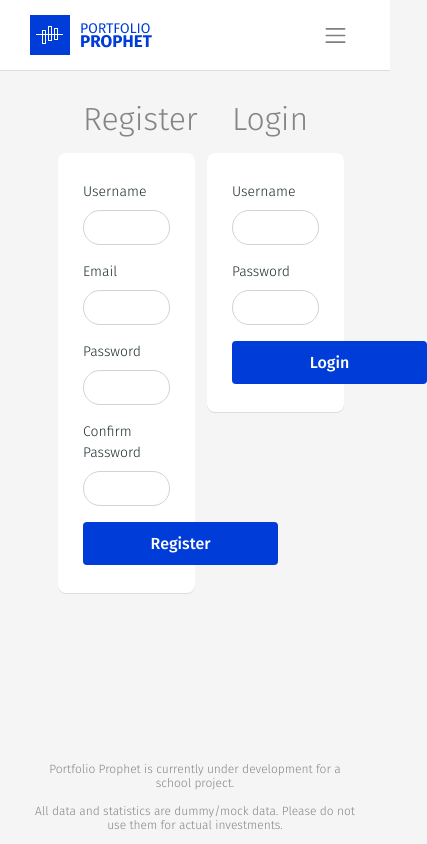
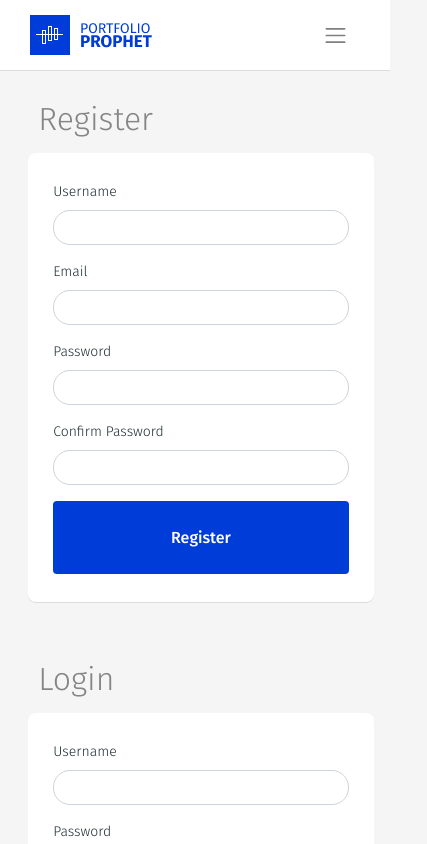
Before and after one commit to brianlimkc/Portfolio_Prophet_FrontEnd, a React (Create React App) app: page /login in a window 390 px wide. Shown: the top 844 px of the page, 427 px wide, since content can reach past the window. Built offline with nearby package versions, Linux system fonts and the light colour scheme; no server answers.

Commit message:
fix some styling issues

```diff
--- a/src/components/dashboard/Settings.js
+++ b/src/components/dashboard/Settings.js
@@ -6,7 +6,7 @@ function Settings() {
     return (
         <>
             <h1>Settings</h1>
-            <Row className="mb-4 no-gutters">
+            <Row className="mb-4 no-gutters dash-card-block">
                 <Col className="col-12 card">
                     <Form>
                         <Form.Group controlId="settingsUsername">
--- a/src/components/dashboard/Watchlist.js
+++ b/src/components/dashboard/Watchlist.js
@@ -31,7 +31,7 @@ function Watchlist({allStocks}) {
                     <DashTable />
                 </Col>
                 <Col className="col-12 col-xl-6">
-                    <DashTable topFive={topFive} />
+                    <DashTable recoStocks="true" topFive={topFive} />
                 </Col>
             </Row>
         </>
--- a/src/components/dashboard/common/DashTable.js
+++ b/src/components/dashboard/common/DashTable.js
@@ -1,11 +1,11 @@
 import React from 'react';
 import {NavLink} from "react-router-dom";
 
-function DashTable({topFive}) {
+function DashTable({topFive, recoStocks}) {
 
     return (
         <div className="d-flex flex-column dash-card-block">
-            <div className="list--title">Watch List</div>
+            <div className="list--title">{recoStocks === "true" ? "Recommended Stocks" : "Watch List" }</div>
             <div className="card forecast-data-table list--value mr-0">
                 <table>
                     <thead>
@@ -27,7 +27,7 @@ function DashTable({topFive}) {
                             <td data-label="% Change" className={`${(stock.price_change.toString().charAt(0) == "-") ? "red" : "green"}`}>{stock.percent_change}%</td>
                             <td data-label="Volume Transacted">{stock.volume}</td>
                             <td data-label="Prediction" className={`${stock.yhat_30_advice == "BUY" && "green"} ${stock.yhat_30_advice == "HOLD" && "orange"}  ${stock.yhat_30_advice == "SELL" && "red"}`}>{stock.yhat_30_advice}</td>
-                            <td data-label="Actions"><span className="material-icons"><span className="material-icons-outlined">close </span><span
+                            <td><span className="material-icons"><span className="material-icons-outlined">close </span><span
                                 className="material-icons-outlined">playlist_add</span><span className="material-icons-outlined">add</span></span> </td>
                         </tr>
                     ))}
--- a/src/components/website/Details.js
+++ b/src/components/website/Details.js
@@ -69,18 +69,18 @@ function Details({dashboard}) {
     }
 
     return (
-        <div className="section details">
+        <div className={`section details ${dashboard === "true" && "dash-card-block"}`}>
             <Row className="no-gutters justify-content-center">
                 <Col className={`d-flex align-items-center mb-5 ${dashboard === "true" ? "col-12 col-sm-8 col-md-6" : "col-11 col-sm-7 col-md-8"}`}><h2>{stockDetail.name} ({stockDetail.symbol})</h2></Col>
-                <Col className={`d-flex justify-content-start justify-content-sm-end mb-5 ${dashboard === "true" ? "col-12 col-sm-4 col-md-6" : "col-11 col-sm-4 col-md-3"}`}><button className="btn btn-primary mr-3">Add to Portfolio</button> <button className="btn btn-secondary">Remove from Watch List</button></Col>
+                <Col className={`d-flex flex-wrap justify-content-start justify-content-sm-end mb-5 ${dashboard === "true" ? "col-12 col-sm-4 col-md-6" : "col-11 col-sm-4 col-md-3"}`}>{dashboard === "true" && <button className="btn btn-primary mb-3 mb-lg-0 mr-0 mr-lg-3">Add to Portfolio</button>} <button className="btn btn-secondary">Remove from Watch List</button></Col>
             </Row>
             <Row className="no-gutters justify-content-center">
                 <Col className={`${dashboard === "true" ? "col-12 col-xl-5" : "col-11 col-xl-5"}`}>
                     <Row className="no-gutters">
-                        <Col className="col-6">
+                        <Col className="col-12 col-lg-6">
                             <CardBlock stockDetail={stockDetail} price="true" />
                         </Col>
-                        <Col className="col-6">
+                        <Col className="col-12 col-lg-6">
                             <CardBlock stockDetail={stockDetail} change="true" />
                         </Col>
                         <ForecastRecommendation stockDetail={stockDetail} />
--- a/src/components/website/Login.js
+++ b/src/components/website/Login.js
@@ -44,7 +44,7 @@ function Login() {
         <Row className="section justify-content-center no-gutters">
             <Col className="col-11">
                 <Row className="no-gutters justify-content-center">
-                    <Col className="col-5">
+                    <Col className="col-12 col-lg-5 mb-5 mb-md-0">
                         <div className="d-flex flex-column card-block pr-xl-3 pr-0">
                             <div className="list--title"><h2>Register</h2></div>
                             <div className="card">
@@ -75,7 +75,7 @@ function Login() {
                             </div>
                         </div>
                     </Col>
-                    <Col className="col-5">
+                    <Col className="col-12 col-lg-5">
                         <div className="d-flex flex-column card-block pr-xl-3 pr-0">
                             <div className="list--title"><h2>Login</h2></div>
                             <div className="card">
--- a/src/components/website/common/CardBlock.js
+++ b/src/components/website/common/CardBlock.js
@@ -3,14 +3,14 @@ import React from 'react';
 function CardBlock({stockDetail, change, price}) {
     return (
         <div
-            className={`d-flex flex-column card-block ${change === "true" && "pl-xl-3 pl-0"} ${price === "true" && "pr-xl-3 pr-0 pl-0"}`}>
+            className={`d-flex flex-column card-block ${change === "true" && "pl-lg-3 pl-0 pr-lg-3 pr-0"} ${price === "true" && "pr-lg-3 pr-0 pl-0"}`}>
             <div className="list--title">{change === "true" && "% Change"}{price === "true" && "Current Price"}</div>
             {change === "true" && <div
                 className={`card list--value ${(stockDetail.price_change && stockDetail.price_change.toString().charAt(0) === "-") ? "red" : "green"}`}>
-                {change === "true" && stockDetail.percent_change + "%"}
+                {stockDetail.percent_change + "%"}
             </div>}
             {price === "true" && <div className={`card list--value`}>
-                {price === "true" && "$" + stockDetail.currentPrice}
+                {"$" + stockDetail.currentPrice}
             </div>
             }
         </div>
--- a/src/index.css
+++ b/src/index.css
@@ -18,9 +18,9 @@ body {
   background-color: #F5F5F5;
 }
 
-body, #root{
-  margin-bottom: 112px;
-}
+/*body, #root{*/
+/*  margin-bottom: 112px;*/
+/*}*/
 
 nav {
   background: #FFFFFF;
@@ -51,7 +51,7 @@ h2 {
   font-weight: 300;
   font-size: 32px;
   line-height: 38px;
-  margin: 0 0 0 15px;
+  margin: 0;
   padding: 0;
 }
 
@@ -395,10 +395,6 @@ a.card:hover{
   flex: 1 0 0;
 }
 
-/*.list--title:first-child, .watchlist--content:first-child {*/
-/*  flex: 1 0 0;*/
-/*}*/
-
 .list--title:first-child {
   flex: 1 0 0;
 }
@@ -433,18 +429,16 @@ a.card:hover{
 }
 
 footer {
-  z-index: -1;
   font-weight: 300;
   font-size: 12px;
   line-height: 14px;
   text-align: center;
   color: #858585;
   width: 100%;
-  position: absolute;
+  position: relative;
   bottom: 0;
   left: 0;
   padding: 30px;
-  height: 112px;
 }
 
 @media screen and (max-width: 1024px) and (min-width: 769px) {
@@ -454,6 +448,14 @@ footer {
 }
 
 @media screen and (max-width: 768px) {
+
+  footer {
+    position: relative;
+    margin-bottom: 30px;
+    z-index: 0;
+    height: auto;
+  }
+
   .navbar-light .navbar-nav .nav-link {
     justify-content: flex-start;
     padding: 20px 0px;
@@ -544,6 +546,13 @@ footer {
   .forecast .card .recommendation-forecast:first-child{
     padding-left: 0;
     padding-right: 10px;
+  }
+
+  .btn {
+    width: 100%;
+    display: block;
+    min-width: 100%;
+    padding: 30px;
   }
 }
 
@@ -754,4 +763,16 @@ footer {
         flex-grow: 1;
     }
 
+    table td .material-icons {
+      display: flex;
+      padding: 20px 0;
+    }
+
+    table td .material-icons span {
+      display: block;
+      width: 100%;
+      text-align: center;
+      font-size: 30px;
+    }
+
 }
```
